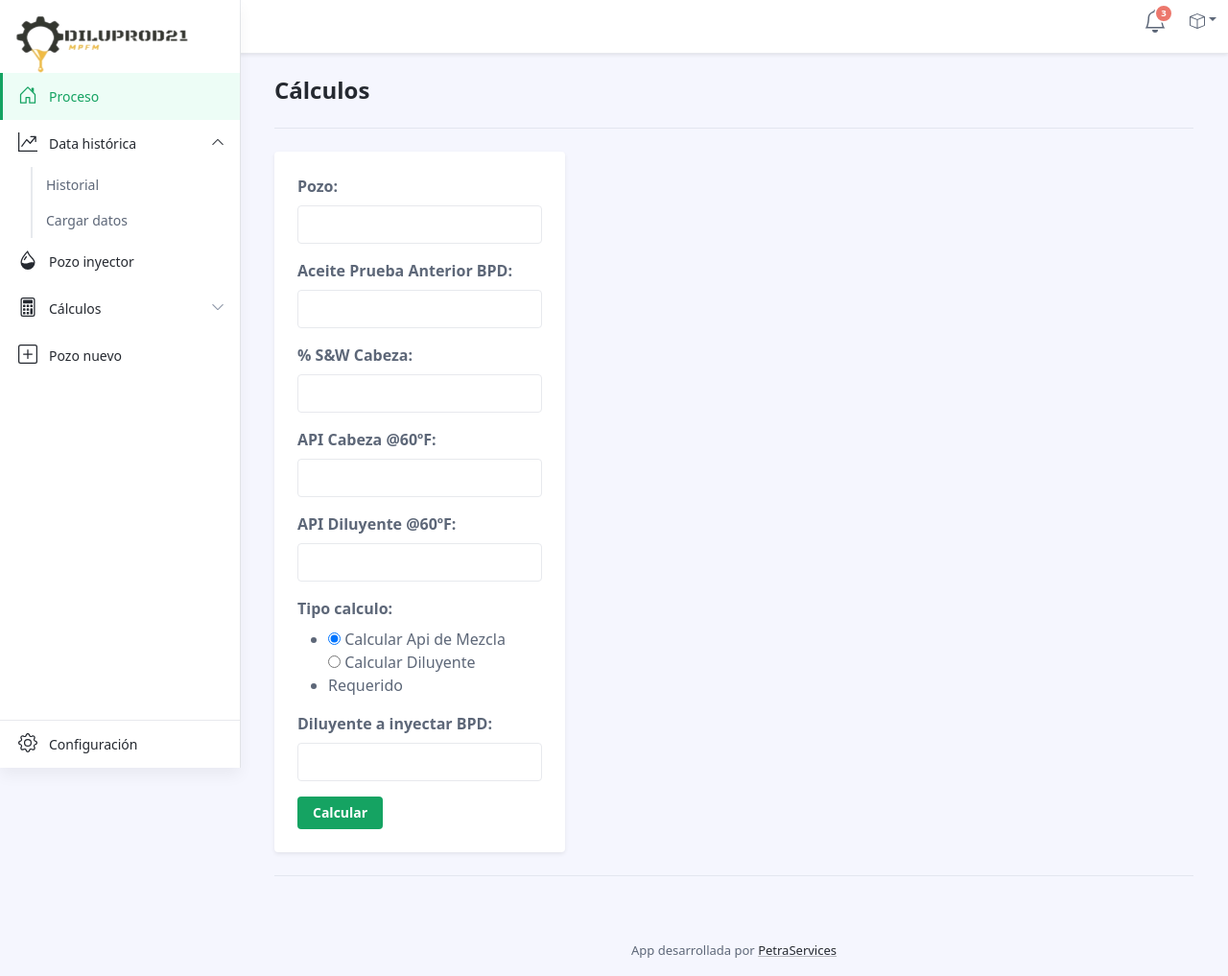
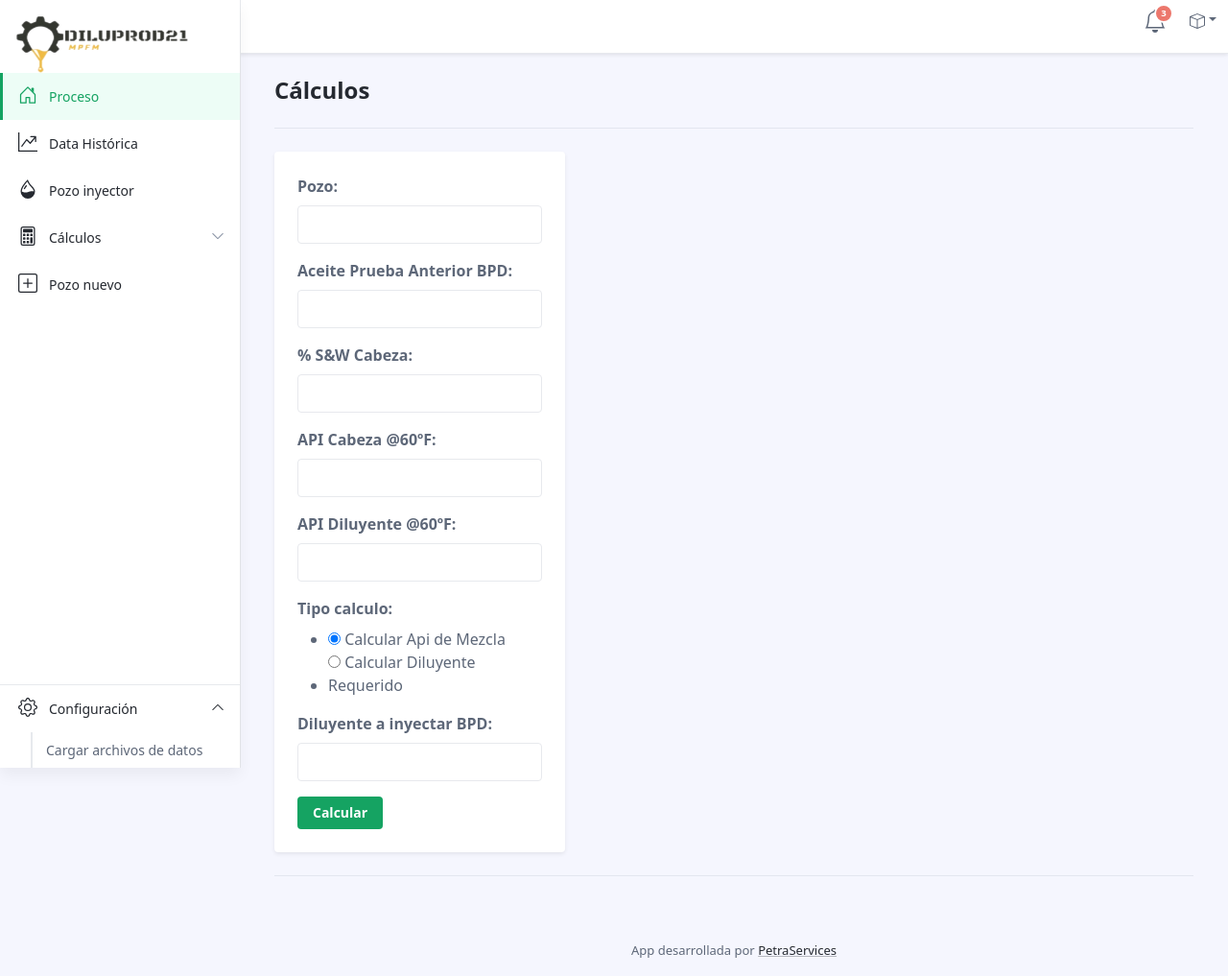
Before and after one commit to angellomorales/diluprod21web, a Django app: page /calculos in a window 1280 px wide, after a click on "Configuración". Shown: the whole page at 96% size. Run offline with Django 3.2, Linux system fonts and the light colour scheme; the visitor is signed in with stand-in values (Sample User, id 1); parts of the project's set-up code (start-up, migrations or seed data) failed here and were passed over; some libraries are stand-ins or nearby versions.

Commit message:
organizacion de cargue de datos desde conf

```diff
--- a/Basic/templates/Basic/layout.html
+++ b/Basic/templates/Basic/layout.html
@@ -203,40 +203,21 @@
                         <!--//nav-item-->
 
                         {% if user.is_authenticated %}
-                        <li class="nav-item has-submenu">
+
+                        <li class="nav-item">
                             <!--//Bootstrap Icons: https://icons.getbootstrap.com/ -->
-                            <a class="nav-link submenu-toggle" href="#" data-bs-toggle="collapse"
-                                data-bs-target="#submenu-1" aria-expanded="false" aria-controls="submenu-1">
+                            <a class="nav-link" href="{% url 'dataHistorica' %}">
                                 <span class="nav-icon">
-                                    <!--//Bootstrap Icons: https://icons.getbootstrap.com/ -->
                                     <svg xmlns="http://www.w3.org/2000/svg" width="1em" height="1em" fill="currentColor"
                                         class="bi bi-graph-up" viewBox="0 0 16 16">
                                         <path fill-rule="evenodd"
                                             d="M0 0h1v15h15v1H0V0zm10 3.5a.5.5 0 0 1 .5-.5h4a.5.5 0 0 1 .5.5v4a.5.5 0 0 1-1 0V4.9l-3.613 4.417a.5.5 0 0 1-.74.037L7.06 6.767l-3.656 5.027a.5.5 0 0 1-.808-.588l4-5.5a.5.5 0 0 1 .758-.06l2.609 2.61L13.445 4H10.5a.5.5 0 0 1-.5-.5z" />
                                     </svg>
                                 </span>
-                                <span class="nav-link-text">Data histórica</span>
-                                <span class="submenu-arrow">
-                                    <svg width="1em" height="1em" viewBox="0 0 16 16" class="bi bi-chevron-down"
-                                        fill="currentColor" xmlns="http://www.w3.org/2000/svg">
-                                        <path fill-rule="evenodd"
-                                            d="M1.646 4.646a.5.5 0 0 1 .708 0L8 10.293l5.646-5.647a.5.5 0 0 1 .708.708l-6 6a.5.5 0 0 1-.708 0l-6-6a.5.5 0 0 1 0-.708z" />
-                                    </svg>
-                                </span>
-                                <!--//submenu-arrow-->
+                                <span class="nav-link-text">Data Histórica</span>
                             </a>
                             <!--//nav-link-->
-                            <div id="submenu-1" class="collapse submenu submenu-1" data-bs-parent="#menu-accordion">
-                                <ul class="submenu-list list-unstyled">
-                                    <li class="submenu-item"><a class="submenu-link"
-                                            href="{% url 'dataHistorica' %}">Historial</a></li>
-                                    <li class="submenu-item"><a class="submenu-link"
-                                            href="{% url 'cargarDatos' %}">Cargar datos</a>
-                                    </li>
-                                </ul>
-                            </div>
                         </li>
-                        <!--//nav-item-->
 
                         <li class="nav-item">
                             <!--//Bootstrap Icons: https://icons.getbootstrap.com/ -->
@@ -294,7 +275,8 @@
 
                         <li class="nav-item">
                             <!--//Bootstrap Icons: https://icons.getbootstrap.com/ -->
-                            <a class="nav-link" href="{% url 'pozoNuevo' %}">
+                            <a class="nav-link" href="#">
+                            <!-- <a class="nav-link" href="{% url 'pozoNuevo' %}"> -->
                                 <span class="nav-icon">
                                     <svg xmlns="http://www.w3.org/2000/svg" width="16" height="16" fill="currentColor"
                                         class="bi bi-plus-square" viewBox="0 0 16 16">
@@ -337,10 +319,12 @@
                     <nav class="app-nav app-nav-footer">
                         <ul class="app-menu footer-menu list-unstyled">
 
-                            <li class="nav-item">
+                            <li class="nav-item has-submenu">
                                 <!--//Bootstrap Icons: https://icons.getbootstrap.com/ -->
-                                <a class="nav-link" href="#">
+                                <a class="nav-link submenu-toggle" href="#" data-bs-toggle="collapse"
+                                    data-bs-target="#submenu-1" aria-expanded="false" aria-controls="submenu-1">
                                     <span class="nav-icon">
+                                        <!--//Bootstrap Icons: https://icons.getbootstrap.com/ -->
                                         <svg width="1em" height="1em" viewBox="0 0 16 16" class="bi bi-gear"
                                             fill="currentColor" xmlns="http://www.w3.org/2000/svg">
                                             <path fill-rule="evenodd"
@@ -350,8 +334,23 @@
                                         </svg>
                                     </span>
                                     <span class="nav-link-text">Configuración</span>
+                                    <span class="submenu-arrow">
+                                        <svg width="1em" height="1em" viewBox="0 0 16 16" class="bi bi-chevron-down"
+                                            fill="currentColor" xmlns="http://www.w3.org/2000/svg">
+                                            <path fill-rule="evenodd"
+                                                d="M1.646 4.646a.5.5 0 0 1 .708 0L8 10.293l5.646-5.647a.5.5 0 0 1 .708.708l-6 6a.5.5 0 0 1-.708 0l-6-6a.5.5 0 0 1 0-.708z" />
+                                        </svg>
+                                    </span>
+                                    <!--//submenu-arrow-->
                                 </a>
                                 <!--//nav-link-->
+                                <div id="submenu-1" class="collapse submenu submenu-1" data-bs-parent="#menu-accordion">
+                                    <ul class="submenu-list list-unstyled">
+                                        <li class="submenu-item"><a class="submenu-link"
+                                                href="{% url 'cargarDatos' %}">Cargar archivos de datos</a>
+                                        </li>
+                                    </ul>
+                                </div>
                             </li>
                             <!--//nav-item-->
 
```
